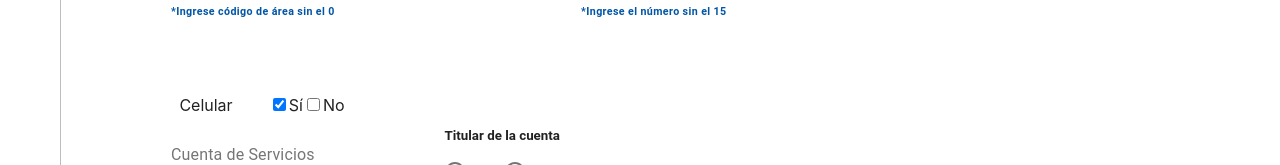
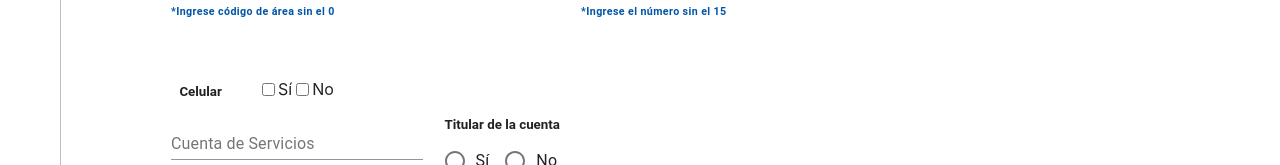
Before and after one commit to sapox/turnera_front, a React (Create React App) app in the folder turnera-app/: page / in a window 1280 px wide. Shown: the part 748-913 px from the top of the page. Built offline with nearby package versions, Linux system fonts and the light colour scheme.

Commit message:
required changes of Aysa

```diff
--- a/turnera-app/package.json
+++ b/turnera-app/package.json
@@ -16,8 +16,10 @@
     "jquery": "^3.5.1",
     "query-string": "^6.13.1",
     "react": "^16.13.1",
+    "react-checkbox-group": "^5.0.2",
     "react-datepicker": "^3.0.0",
     "react-dom": "^16.13.1",
+    "react-native-paper": "^4.0.1",
     "react-qr-svg": "^2.2.2",
     "react-redux": "^7.2.0",
     "react-router-dom": "^5.2.0",
--- a/turnera-app/src/components/FormContacto.js
+++ b/turnera-app/src/components/FormContacto.js
@@ -1,19 +1,15 @@
 import React, { useState, useEffect } from "react";
 import Paper from "@material-ui/core/Paper";
 import Zoom from "@material-ui/core/Zoom";
-import { useFormik } from "formik";
+import { useFormik, Field, ErrorMessage } from "formik";
 import * as Yup from "yup";
 import Divider from "@material-ui/core/Divider";
-import FormGroup from "@material-ui/core/FormGroup";
-import Checkbox from "@material-ui/core/Checkbox";
-import FormLabel from "@material-ui/core/FormLabel";
 
 import {
   FormControl,
   TextField,
   Button,
   FormControlLabel,
-  Container,
 } from "@material-ui/core";
 import Grid from "@material-ui/core/Grid";
 import Radio from "@material-ui/core/Radio";
@@ -66,28 +62,31 @@ const validation = Yup.object().shape({
     .email("Coloque un email válido")
     .required("requerido"),
   codArea: Yup.string()
-    .min(2, "Debe contener 2 caracteres o mas")
+    .min(2, "Debe contener 2 caracteres o más")
     .max(4, "Debe contener 4 caracteres o menos")
     .required("requerido"),
 
   telefono: Yup.string()
     .when("codArea", {
       is: (value) => value && value.length == 2,
-      then: Yup.string().required("debe tener 8 dígitos numéricos")
-      .min(8, "debe tener 8 dígitos numéricos")
-      .max(8, "debe tener 8 dígitos numéricos"),
+      then: Yup.string()
+        .required("Debe tener 8 dígitos numéricos")
+        .min(8, "Debe tener 8 dígitos numéricos")
+        .max(8, "Debe tener 8 dígitos numéricos"),
     })
     .when("codArea", {
       is: (value) => value && value.length == 3,
-      then: Yup.string().required("debe tener 7 dígitos numéricos")
-      .min(7, "debe tener 7 dígitos numéricos")
-      .max(7, "debe tener 7 dígitos numéricos"),
+      then: Yup.string()
+        .required("Debe tener 7 dígitos numéricos")
+        .min(7, "Debe tener 7 dígitos numéricos")
+        .max(7, "Debe tener 7 dígitos numéricos"),
     })
     .when("codArea", {
       is: (value) => value && value.length == 4,
-      then: Yup.string().required("debe tener 6 dígitos numéricos")
-      .min(6, "debe tener 6 dígitos numéricos")
-      .max(6, "debe tener 6 dígitos numéricos"),
+      then: Yup.string()
+        .required("Debe tener 6 dígitos numéricos")
+        .min(6, "Debe tener 6 dígitos numéricos")
+        .max(6, "Debe tener 6 dígitos numéricos"),
     })
     .when("codArea", {
       is: (value) => value && value.length > 4,
@@ -101,6 +100,7 @@ const validation = Yup.object().shape({
   titularCuenta: Yup.string()
     .max(20, "Debe contener 20 caracteres o menos")
     .required("requerido"),
+  celular: Yup.boolean().required("requerido"),
 });
 
 const FormContacto = () => {
@@ -119,6 +119,7 @@ const FormContacto = () => {
       telefono: "",
       cuentaContrato: "",
       titularCuenta: "",
+      celular: "",
     },
     validationSchema: validation,
     onSubmit: (values) => {
@@ -180,13 +181,40 @@ const FormContacto = () => {
     );
   };
   const [noCheckBox, setNoCheckBox] = React.useState(false);
-  const [siCheckBox, setSiCheckBox] = React.useState(true);
-  const [clientWidth , setClientWidth] = React.useState('');
-  const marginTop = clientWidth> 400 ? '8%' : '5%' ;
-  const checkOnchange = () => {
+  const [siCheckBox, setSiCheckBox] = React.useState(false);
+  const [clientWidth, setClientWidth] = React.useState("");
+  const marginTop = clientWidth > 400 ? "5%" : "5%";
+  const width = clientWidth > 400 ? "50%" : "62%";
+  const sicheckOnchange = () => {
+    setSiCheckBox(!siCheckBox);
+    if (noCheckBox) {
       setNoCheckBox(!noCheckBox);
+    }
+    formik.values.celular = true;
+  };
+  const nocheckOnchange = () => {
+    setNoCheckBox(!noCheckBox);
+    if (siCheckBox) {
       setSiCheckBox(!siCheckBox);
+    }
+    formik.values.celular = false;
   };
+  function errorText() {
+    return (
+      <div>
+        <Divider style={{ width: width, backgroundColor: "red" }} />
+        <p
+          style={{
+            marginTop: "0px",
+            fontSize: "10pt",
+            color: "red",
+          }}
+        >
+          requerido
+        </p>
+      </div>
+    );
+  }
 
   return (
     <form onSubmit={formik.handleSubmit}>
@@ -335,31 +363,61 @@ const FormContacto = () => {
             />
           </Grid>
           <Grid item xs>
-            <div  style={{marginTop: marginTop , marginLeft: '2%',minWidth: '300px'}}>
-            <form >
+            <div
+              style={{
+                marginTop: marginTop,
+                marginLeft: "2%",
+                minWidth: "300px",
+              }}
+            >
+              <form>
+                <div style={{ marginBottom: "-1%" }}>
+                  <p
+                    style={{
+                      fontWeight: "bold",
+                      fontSize: "10pt",
+                      fontFamily: "Roboto",
+                      display: "inline-block",
+                    }}
+                  >
                     Celular
+                  </p>
                   <input
-              style={{marginLeft: '5%'}}
+                    style={{ marginLeft: "5%" }}
                     type="checkbox"
                     name="si"
+                    disabled={habilitado}
                     id="si"
                     checked={siCheckBox}
-                value="si"
-                onChange={checkOnchange}
+                    value={formik.values.celular}
+                    onChange={sicheckOnchange}
                   />
                   Sí
                   <input
                     type="checkbox"
                     name="no"
                     id="no"
+                    disabled={habilitado}
                     checked={noCheckBox}
-                value="no"
-                onChange={checkOnchange}
+                    value={formik.values.celular}
+                    onChange={nocheckOnchange}
                   />
                   No
+                </div>
+
+                <div
+                  style={{
+                    marginTop: "0px",
+                    fontSize: "10pt",
+                    color: "red",
+                  }}
+                >
+                  {formik.values.celular == "" &&
+                    formik.errors.celular &&
+                    errorText()}
+                </div>
               </form>
             </div>
-
           </Grid>
         </Grid>
         <Grid container>
@@ -406,7 +464,7 @@ const FormContacto = () => {
                 <div>
                   <p
                     style={{
-                      minWidth: '300px',
+                      minWidth: "300px",
                       fontWeight: "bold",
                       fontSize: "10pt",
                       fontFamily: "Roboto",
--- a/turnera-app/src/components/features/contacto/userSlice.js
+++ b/turnera-app/src/components/features/contacto/userSlice.js
@@ -8,6 +8,7 @@ const initialState = {
   telefono: "",
   cuentaContrato: "",
   titularCuenta: "",
+  celular: "",
   submitted: false,
 };
 
@@ -25,6 +26,7 @@ export const userSlice = createSlice({
         telefono,
         cuentaContrato,
         titularCuenta,
+        celular,
       } = action.payload;
       state.dni = dni;
       state.nombre = nombre;
@@ -33,6 +35,7 @@ export const userSlice = createSlice({
       state.telefono = codArea+telefono;
       state.cuentaContrato = cuentaContrato;
       state.titularCuenta = titularCuenta;
+      state.celular= celular;
       state.submitted = !state.submitted;
     },
     resetUserValues: (state) => {
```
Also changed, not shown: 1 other file (tests, documents, lock files or other folders). Lines whose indentation alone changed are shown as unchanged.
